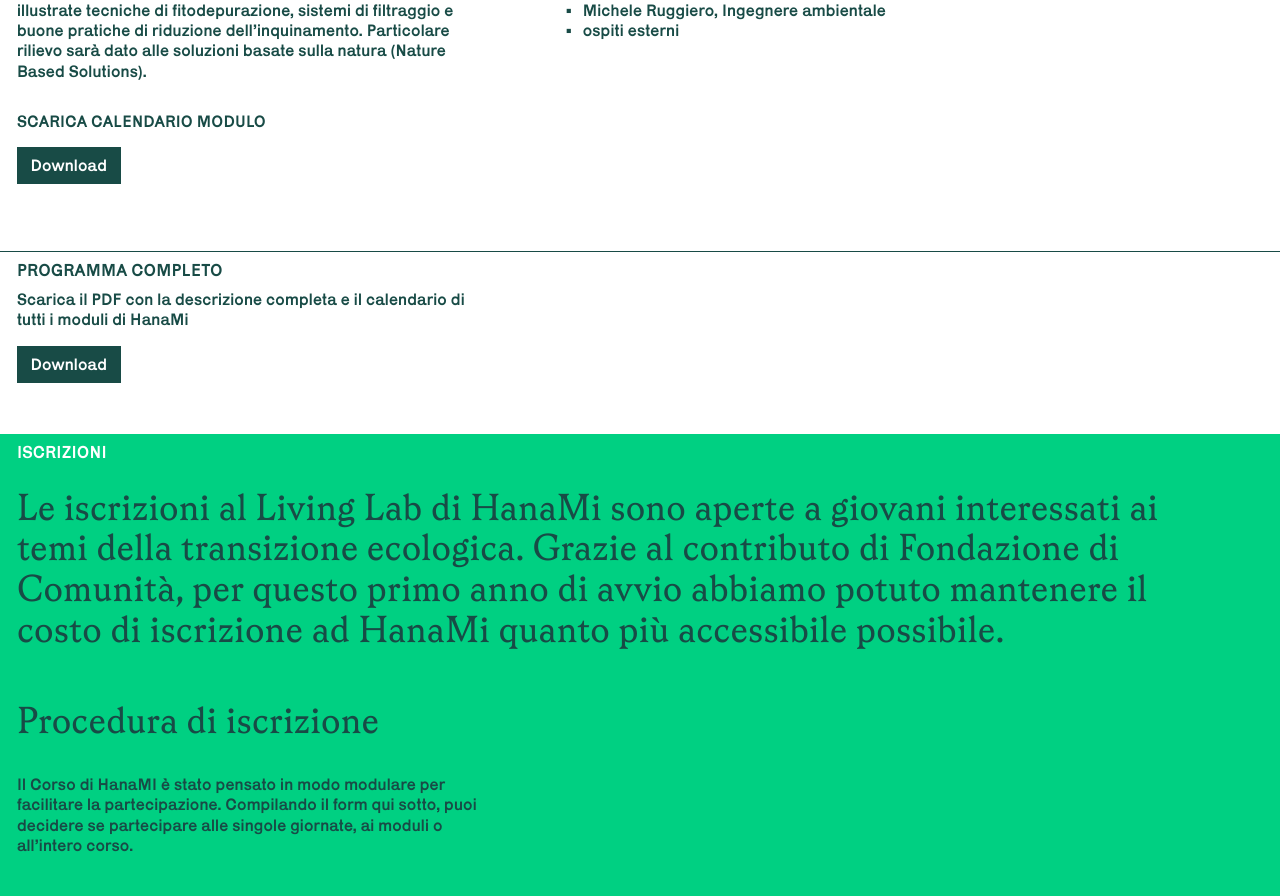
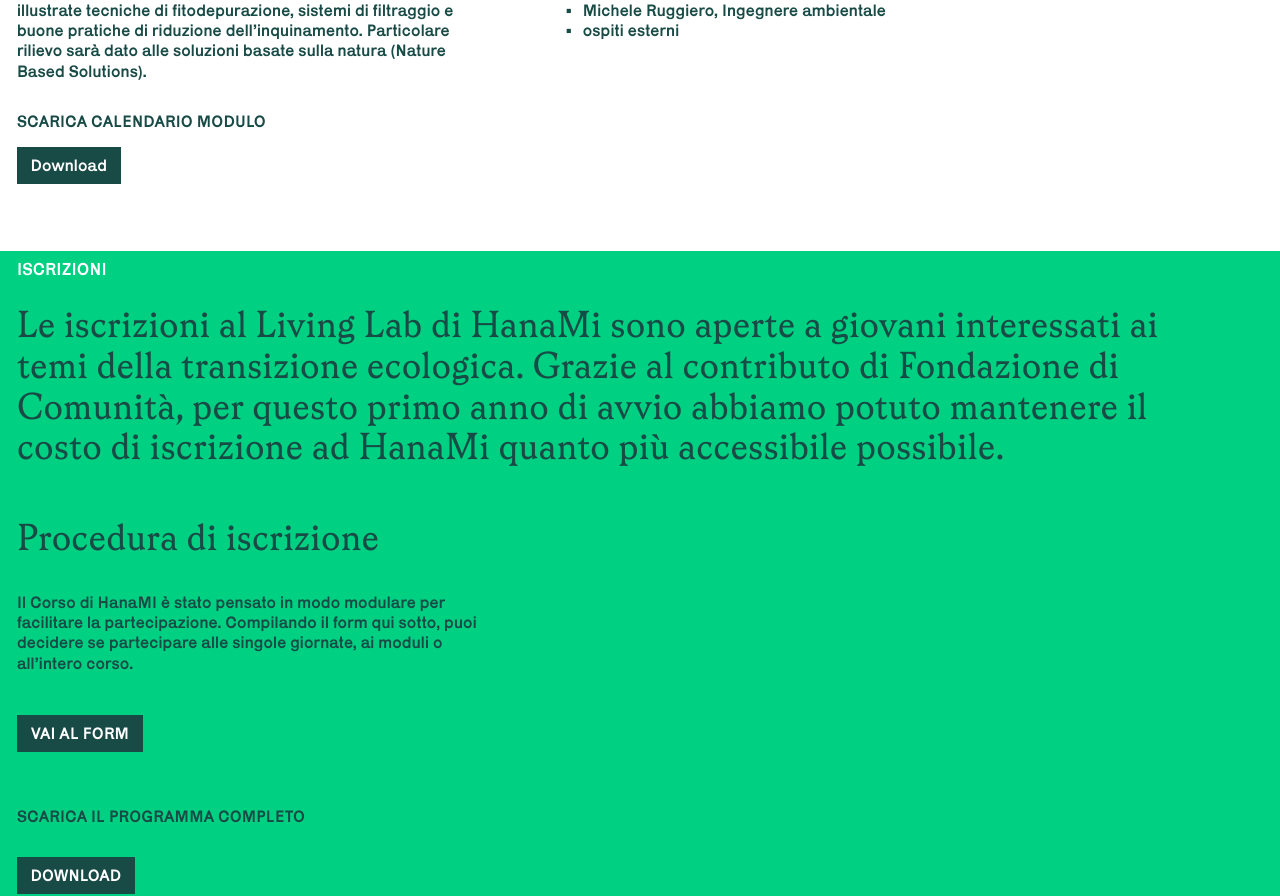
Before and after one commit to lucabunino/hanami, a SvelteKit app: page / in a window 1280 px wide. Shown: the part 6129-7025 px from the top of the page. Built offline with nearby package versions, Linux system fonts and the light colour scheme.

Commit message:
Programma

```diff
--- a/src/routes/+page.svelte
+++ b/src/routes/+page.svelte
@@ -147,14 +147,14 @@
 				</div>
 			</div>
 		{/each}
-		<a href="/#programma-completo" class="module-navigator bg-white forest" style="top: calc(var(--headerHeight) + var(--barHeight) * 2 - 3px)">Programma completo</a>
+		<!-- <a href="/#programma-completo" class="module-navigator bg-white forest" style="top: calc(var(--headerHeight) + var(--barHeight) * 2 - 3px)">Programma completo</a>
 		<div id="programma-completo" class="module" style="top: calc(var(--headerHeight) + var(--barHeight) * 2 - 1px)">
 			<div class="grid big">
-				<!-- <p class="grid-item">Il programma dettagliato verrà caricato entro la prima settimana di gennaio</p> -->
+				<p class="grid-item">Il programma dettagliato verrà caricato entro la prima settimana di gennaio</p>
 				<p class="grid-item">Scarica il PDF con la descrizione completa e il calendario di tutti i moduli di HanaMi</p>
 			</div>
 			<a href="/moduli/00-programma_completo.pdf" class="btn download all" target="_blank" rel="noopener noreferrer">Download</a>
-		</div>
+		</div> -->
 	</div>
 
 </section>
@@ -187,7 +187,7 @@
 		</div> -->
 		<a href="https://forms.gle/Vfents4EbEjez1KE7" target="_blank" rel="noopener noreferrer" class="btn form">Vai al form</a>
 		<h4>Scarica il programma completo</h4>
-		<a href="https://www.google.com/" target="_blank" rel="noopener noreferrer" class="btn mt-2">Download</a>
+		<a href="https://calendar.google.com/calendar/embed?src=c_faf29b58128db524f1bcb906373867e60e457030e1f864f1d9157afee43d3e49%40group.calendar.google.com&ctz=Europe%2FRome" target="_blank" rel="noopener noreferrer" class="btn mt-2">Download</a>
 	</div>
 </section>
 <a use:reachedTop data-section="info-e-contatti" href="/#info-e-contatti" class="section-navigator bg-forest" style="top: calc(var(--headerHeight) + var(--barHeight) * 3 - 4px)">Info & contatti</a>
```
